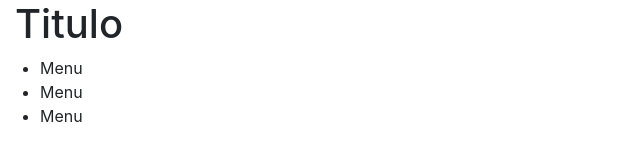
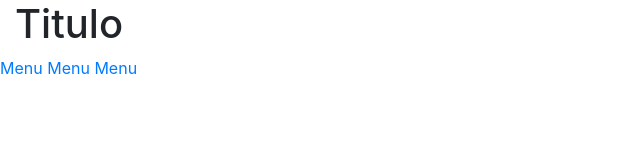
Before and after one commit to Giomanconi/practices, a website: page bootstrap-1/index.html in a window 1280 px wide. Shown: the whole page, without its empty margins (0-640 px from the left). Drawn offline with nearby package versions, Linux system fonts and the light colour scheme.

Commit message:
nav changes

```diff
--- a/bootstrap-1/index.html
+++ b/bootstrap-1/index.html
@@ -15,11 +15,9 @@
     </header>
 
     <nav>
-        <ul>
-            <li>Menu</li>
-            <li>Menu</li>
-            <li>Menu</li>
-        </ul>
+       <a href="">Menu</a>
+       <a href="">Menu</a>
+       <a href="">Menu</a>
     </nav>
 
     <main></main>
```
